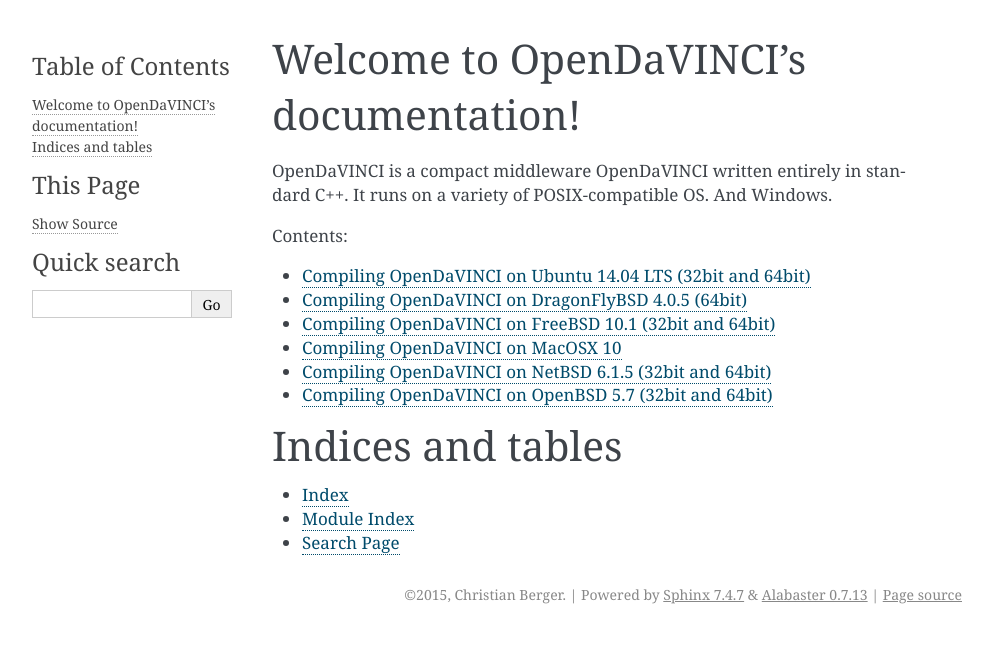
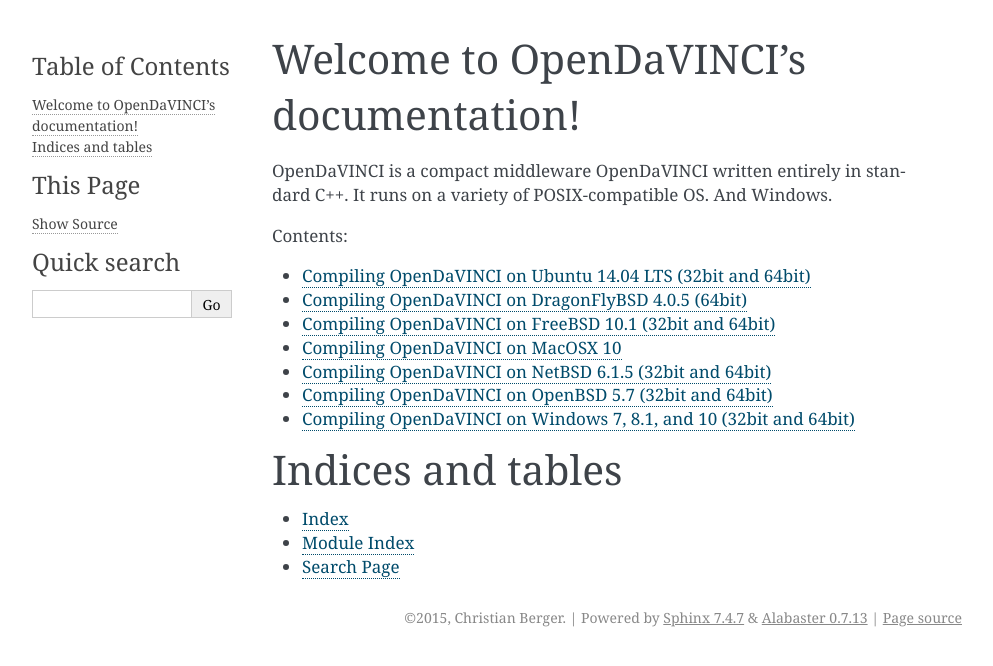
Before and after one commit to se-research/OpenDaVINCI, a Sphinx documentation site: the page built from docs/index.rst, in a window 1280 px wide. Shown: the top 666 px of the page, without its empty margins (148-1141 px from the left). Built offline with Sphinx 7.4.7, drawn with Linux system fonts in a browser that asks for light colours; some of the changed lines change nothing that is shown.

Commit message:
* Windows

```diff
--- a/docs/index.rst
+++ b/docs/index.rst
@@ -21,6 +21,7 @@
    installation.macosx-10
    installation.netbsd-6.1.5
    installation.openbsd-5.7
+   installation.windows
 
 
 
--- /dev/null
+++ b/docs/installation.windows.rst
@@ -0,0 +1,62 @@
+Compiling OpenDaVINCI on Windows 7, 8.1, and 10 (32bit and 64bit)
+=================================================================
+
+
+Download and install CMake for Windows (let the install add the CMake binary to the all users' path): http://www.cmake.org/files/v3.0/cmake-3.0.0-win32-x86.exe
+
+Download and install Python 2.7.8 for Windows: https://www.python.org/ftp/python/2.7.8/python-2.7.8.msi. Let the installer add Python to the the system path so that you can run Python from the command line.
+
+Download and install Git for Windows (choose "Use Git from Windows Command Prompt" & "Checkout Windows-style & commit Unix style": http://git-scm.com/download/win
+
+Install Java to generate data structures: http://java.com/en/download/
+
+Download and install Visual Studio 2013 Community Edition: http://go.microsoft.com/fwlink/?LinkId=517284
+
+
+
+  <pre><code>
+   $nmake
+  </code></pre>
+
+   Next, run the tests:
+  <pre><code>
+   $nmake test
+  </code></pre>
+
+  Install the binaries, libraries, and header files to /opt/odv:
+  <pre><code>
+   $nmake install
+  </code></pre>
+ </li>
+
+ <li>Use cmake to create the build scripts for your build folder (Visual Studio build environment):
+  <pre><code>
+   $cd build
+   $cmake -G "Visual Studio 12 2013" -D CMAKE_INSTALL_PREFIX=../myInstallDir ..
+  </code></pre>
+
+   Hereby, myInstallDir is the final install folder. Now, you can open the OPENDAVINCI.sln solution file in Visual Studio and trigger the build there.
+ </li>
+
+Download the latest OpenDaVINCI sources: http://opendavinci.cse.chalmers.se:8000/www/#download
+
+Change your source folder, create a build directory, and create data structures::
+
+   $ cd OpenDaVINCI && md build && generateDataStructures.bat
+
+Use cmake to create the build scripts for your build folder (NMake files for building on console)::
+
+   $ cd build
+   $ cmake -G "NMake Makefiles" -D CMAKE_INSTALL_PREFIX=myInstallDir ..
+
+Build the OpenDaVINCI sources::
+
+   $ nmake
+
+Run the tests for OpenDaVINCI::
+
+   $ nmake test
+
+Install the binaries, libraries, and header files to /usr/local::
+
+   $ nmake install
```
